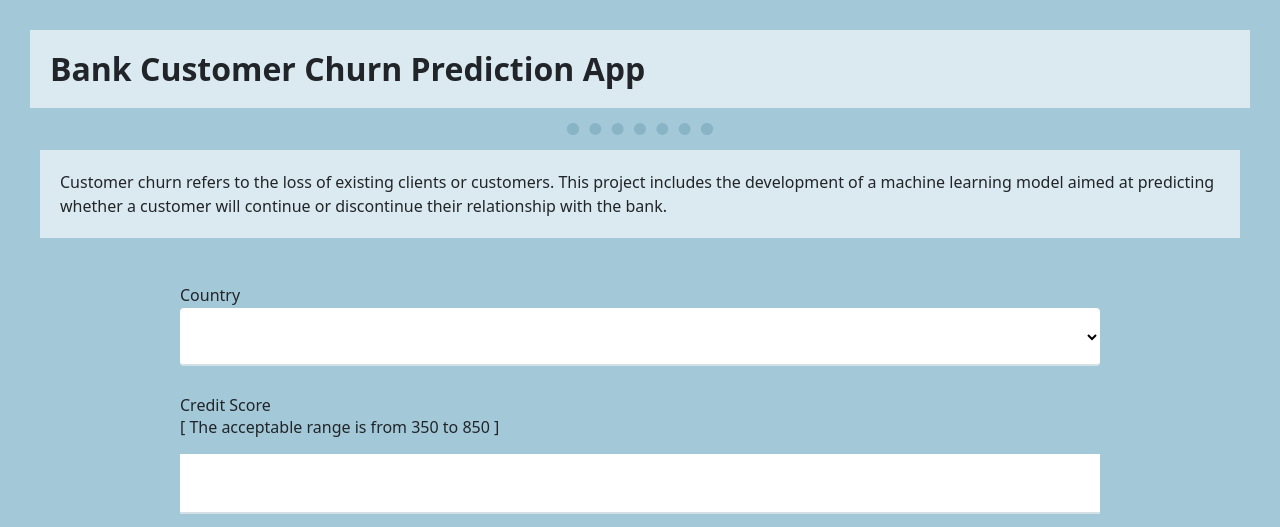
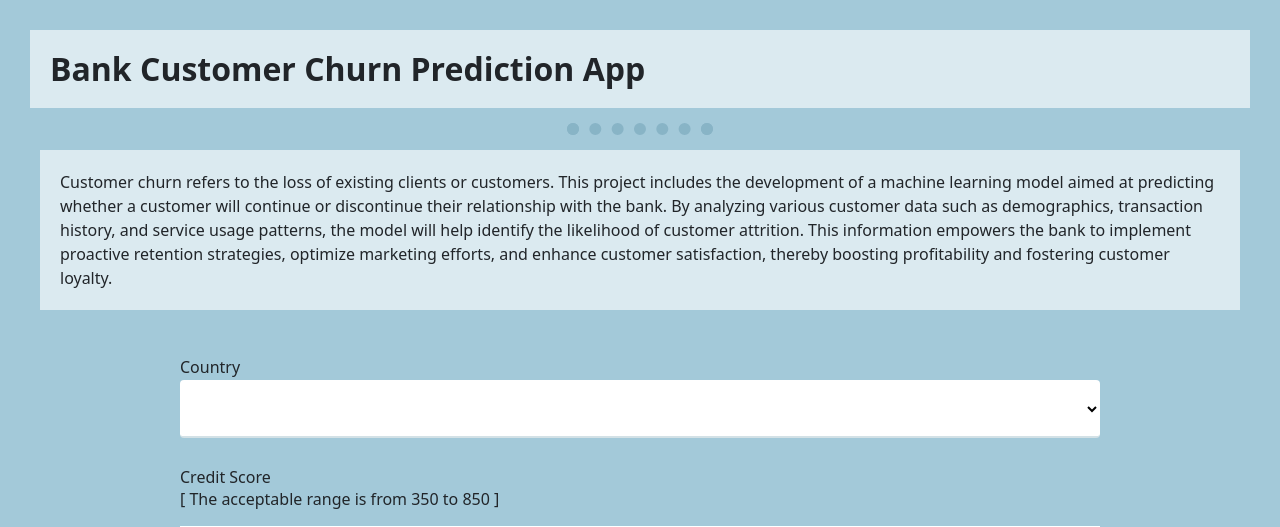
Before and after one commit to NITHINPJ09/Bank-Customer-Churn-Prediction, a Flask app: page / in a window 1280 px wide. Shown: the top 527 px of the page. Run offline with Flask 3, Linux system fonts and the light colour scheme.

Commit message:
Update index.html

```diff
--- a/templates/index.html
+++ b/templates/index.html
@@ -22,7 +22,11 @@
 
       <!-- Inputs for our ML model -->
        <div class="Prediction_form">
-        <p> Customer churn refers to the loss of existing clients or customers. This project includes the development of a machine learning model aimed at predicting whether a customer will continue or discontinue their relationship with the bank. </p>
+        <p> Customer churn refers to the loss of existing clients or customers.
+            This project includes the development of a machine learning model aimed at predicting whether a customer will continue or discontinue their relationship with the bank.
+            By analyzing various customer data such as demographics, transaction history, and service usage patterns, the model will help identify the likelihood of customer attrition.
+            This information empowers the bank to implement proactive retention strategies, optimize marketing efforts, and enhance customer satisfaction, thereby boosting profitability and fostering customer loyalty.
+        </p>
         <br>
          <form action="{{url_for('predict')}}" method="post">
          <!-- Geography -->
```
